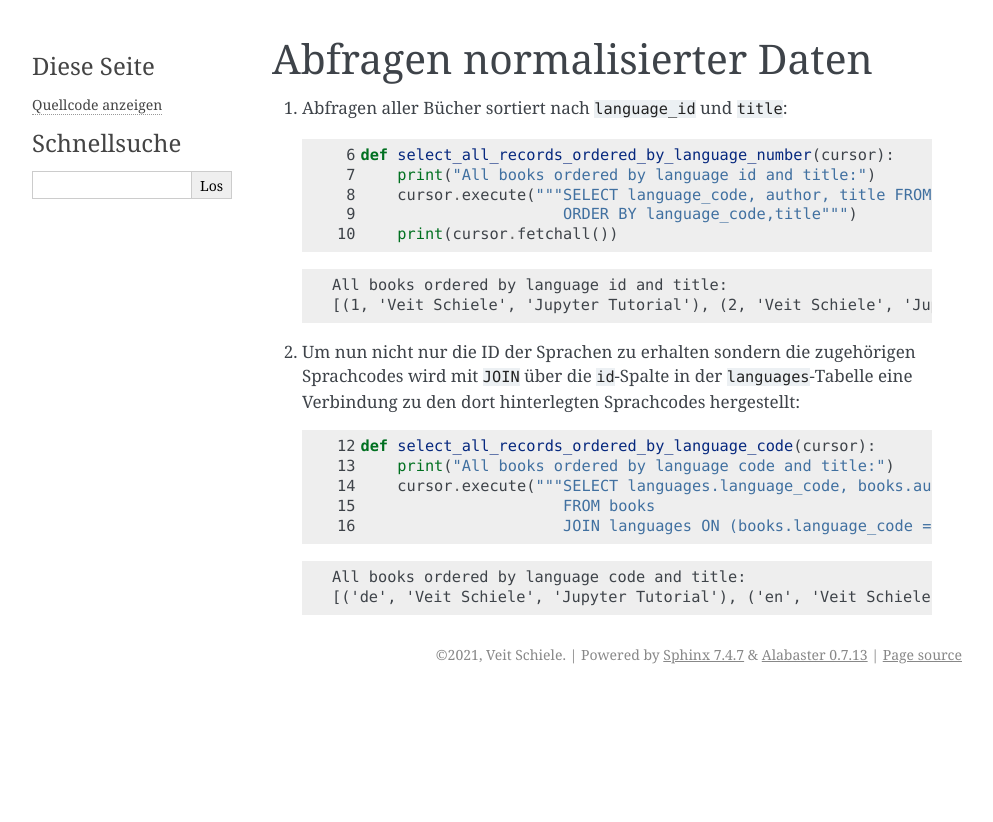
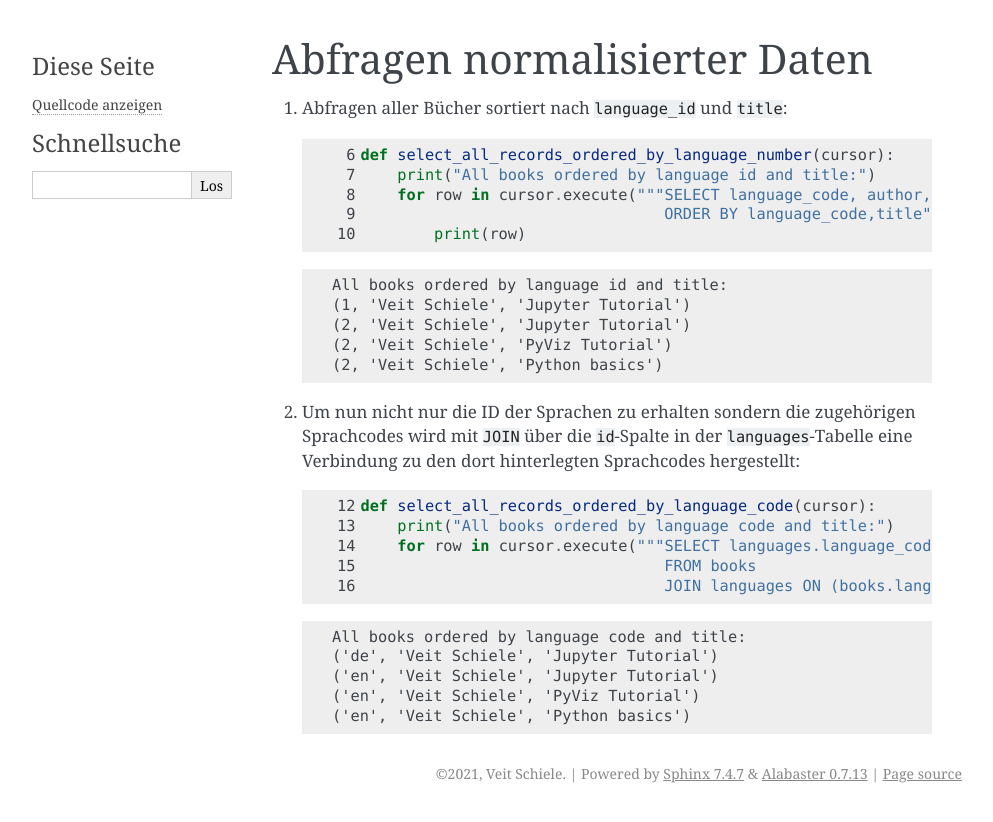
Before and after one commit to veit/python-basics-tutorial-de, a Sphinx documentation site: the page built from docs/save-data/query-normalised.rst, in a window 1280 px wide. Shown: the top 822 px of the page, without its empty margins (148-1141 px from the left). Built offline with Sphinx 7.4.7, drawn with Linux system fonts in a browser that asks for light colours; pages that are not in the unit, such as notebooks, are missing from menus.

Commit message:
Beautify output

```diff
--- a/docs/save-data/query-normalised.rst
+++ b/docs/save-data/query-normalised.rst
@@ -11,7 +11,10 @@
    .. code-block:: rest
 
     All books ordered by language id and title:
-    [(1, 'Veit Schiele', 'Jupyter Tutorial'), (2, 'Veit Schiele', 'Jupyter Tutorial'), (2, 'Veit Schiele', 'PyViz Tutorial'), (2, 'Veit Schiele', 'Python basics')]
+    (1, 'Veit Schiele', 'Jupyter Tutorial')
+    (2, 'Veit Schiele', 'Jupyter Tutorial')
+    (2, 'Veit Schiele', 'PyViz Tutorial')
+    (2, 'Veit Schiele', 'Python basics')
 
 #. Um nun nicht nur die ID der Sprachen zu erhalten sondern die zugehörigen
    Sprachcodes wird mit ``JOIN`` über die ``id``-Spalte in der
@@ -26,4 +29,7 @@
    .. code-block:: rest
 
     All books ordered by language code and title:
-    [('de', 'Veit Schiele', 'Jupyter Tutorial'), ('en', 'Veit Schiele', 'Jupyter Tutorial'), ('en', 'Veit Schiele', 'PyViz Tutorial'), ('en', 'Veit Schiele', 'Python basics')]
+    ('de', 'Veit Schiele', 'Jupyter Tutorial')
+    ('en', 'Veit Schiele', 'Jupyter Tutorial')
+    ('en', 'Veit Schiele', 'PyViz Tutorial')
+    ('en', 'Veit Schiele', 'Python basics')
--- a/docs/save-data/query_data.py
+++ b/docs/save-data/query_data.py
@@ -11,7 +11,7 @@
 
 def select_all_records_sorted_by_author(cursor):
     print("Listing of all books sorted by author:")
-    for row in cursor.execute("SELECT rowid, * FROM books ORDER BY author"):
+    for row in cursor.execute("SELECT * FROM books ORDER BY author"):
         print(row)
 
 def select_using_like(cursor, text):
--- a/docs/save-data/query_normalised.py
+++ b/docs/save-data/query_normalised.py
@@ -5,17 +5,17 @@
 
 def select_all_records_ordered_by_language_number(cursor):
     print("All books ordered by language id and title:")
-    cursor.execute("""SELECT language_code, author, title FROM books
-                      ORDER BY language_code,title""")
-    print(cursor.fetchall())
+    for row in cursor.execute("""SELECT language_code, author, title FROM books
+                                 ORDER BY language_code,title"""):
+        print(row)
 
 def select_all_records_ordered_by_language_code(cursor):
     print("All books ordered by language code and title:")
-    cursor.execute("""SELECT languages.language_code, books.author, books.title
-                      FROM books
-                      JOIN languages ON (books.language_code = languages.id)
-                      ORDER BY languages.language_code,title""")
-    print(cursor.fetchall())
+    for row in cursor.execute("""SELECT languages.language_code, books.author, books.title
+                                 FROM books
+                                 JOIN languages ON (books.language_code = languages.id)
+                                 ORDER BY languages.language_code,title"""):
+        print(row)
 
 select_all_records_ordered_by_language_number(cursor)
 select_all_records_ordered_by_language_code(cursor)
```
Also changed, not shown: docs/save-data/query-data.rst (+12 -0 lines).
